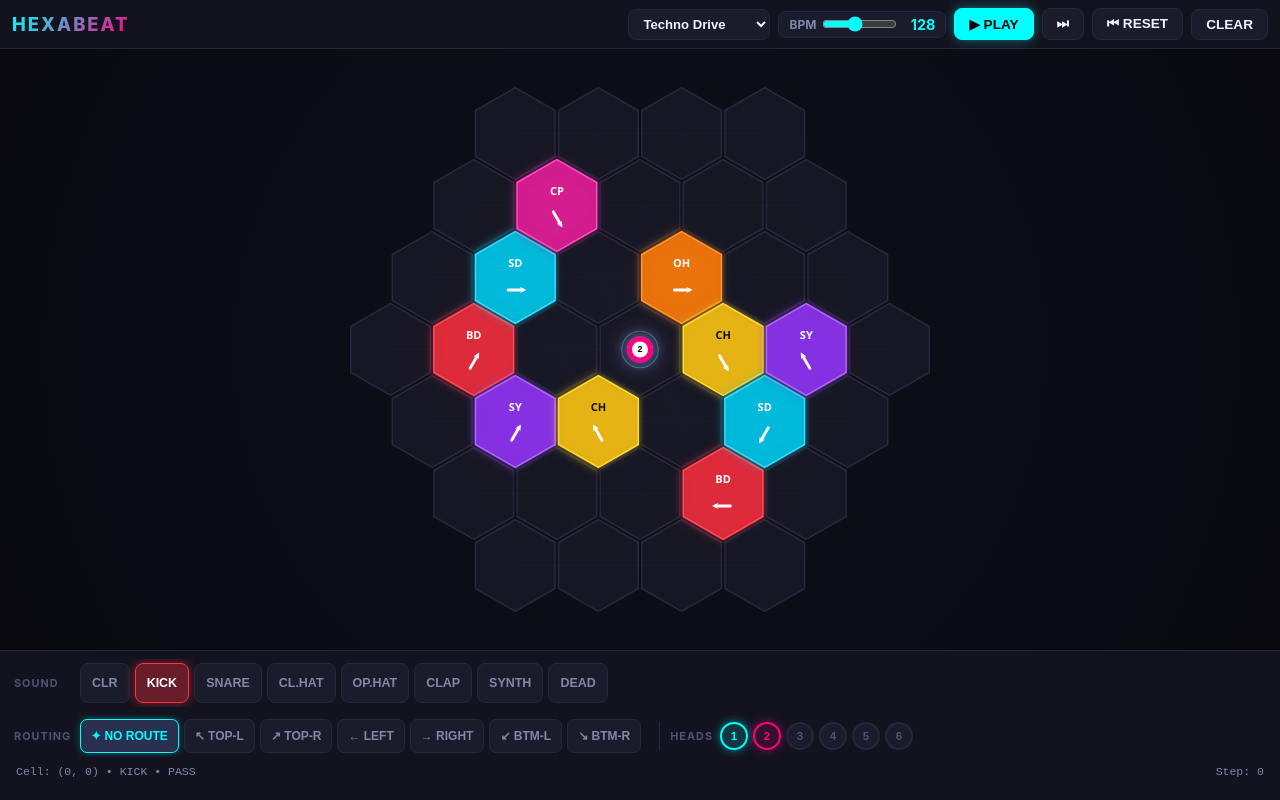
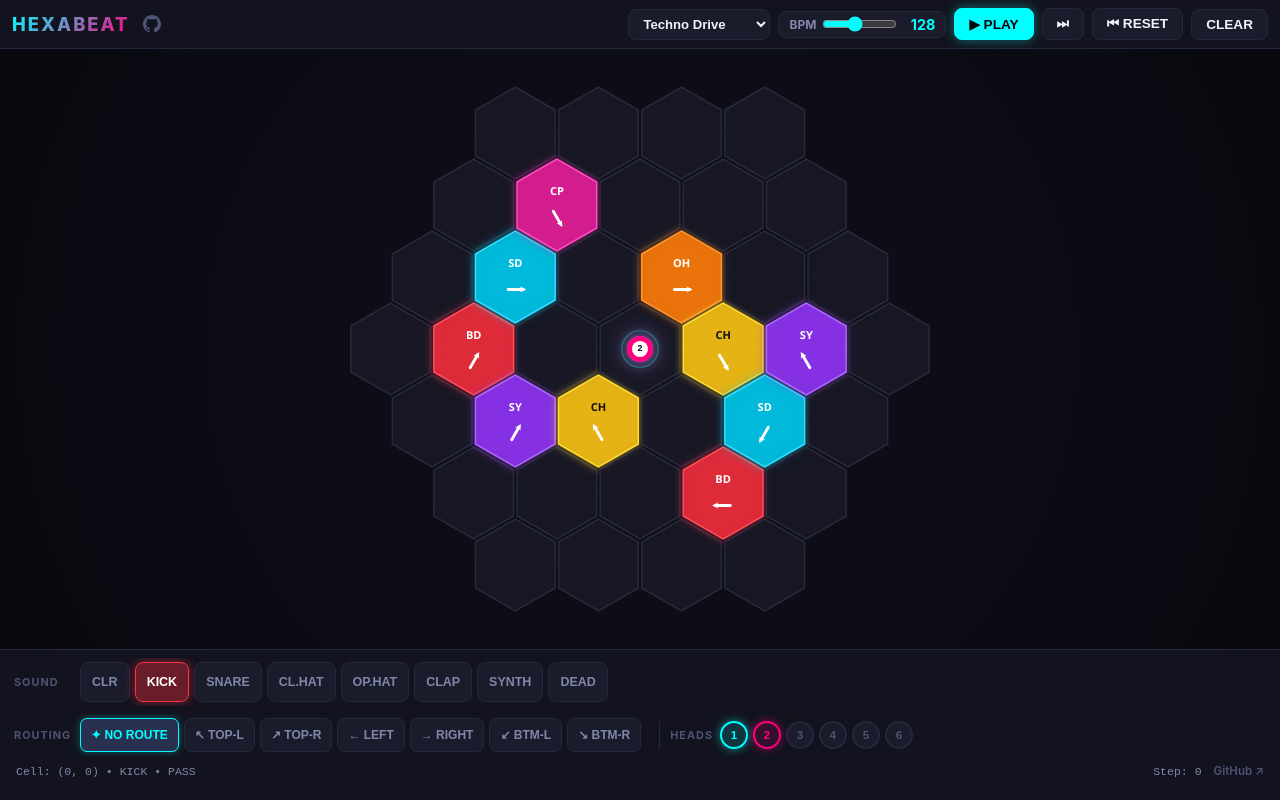
Before and after one commit to khodin/hexabeat, a website built with Vite: page index.html in a window 1280 px wide. Built offline with nearby package versions, Linux system fonts and the light colour scheme.

Commit message:
feat: add link to GitHub repository in header and status bar

```diff
--- a/index.html
+++ b/index.html
@@ -16,6 +16,11 @@
       <header class="header-bar">
         <div class="brand">
           <span class="brand-title">HexaBeat</span>
+          <a href="https://github.com/khodin/hexabeat" target="_blank" rel="noopener noreferrer" class="github-btn" title="View Source on GitHub">
+            <svg class="github-icon" viewBox="0 0 24 24" width="18" height="18" fill="currentColor">
+              <path d="M12 0C5.37 0 0 5.37 0 12c0 5.31 3.435 9.795 8.205 11.385.6.105.825-.255.825-.57 0-.285-.015-1.23-.015-2.235-3.015.555-3.795-.735-4.035-1.41-.135-.345-.72-1.41-1.23-1.695-.42-.225-1.02-.78-.015-.795.945-.015 1.62.87 1.845 1.23 1.08 1.815 2.805 1.305 3.495.99.105-.78.42-1.305.765-1.605-2.67-.3-5.46-1.335-5.46-5.925 0-1.305.465-2.385 1.23-3.225-.12-.3-.54-1.53.12-3.18 0 0 1.005-.315 3.3 1.23.96-.27 1.98-.405 3-.405s2.04.135 3 .405c2.295-1.56 3.3-1.23 3.3-1.23.66 1.65.24 2.88.12 3.18.765.84 1.23 1.905 1.23 3.225 0 4.605-2.805 5.625-5.475 5.925.435.375.81 1.095.81 2.22 0 1.605-.015 2.895-.015 3.3 0 .315.225.69.825.57A12.02 12.02 0 0024 12c0-6.63-5.37-12-12-12z"/>
+            </svg>
+          </a>
         </div>
 
         <div class="transport-controls">
@@ -126,7 +131,10 @@
         <!-- STATUS -->
         <div class="status-bar">
           <span id="selected-cell-info" class="status-chip">Cell: (0, 0) • KICK • PASS</span>
-          <span id="step-indicator" class="status-chip">Step: 0</span>
+          <div class="status-right">
+            <span id="step-indicator" class="status-chip">Step: 0</span>
+            <a href="https://github.com/khodin/hexabeat" target="_blank" rel="noopener noreferrer" class="status-link" title="Open GitHub Repository">GitHub ↗</a>
+          </div>
         </div>
       </footer>
     </div>
--- a/src/style.css
+++ b/src/style.css
@@ -370,7 +370,7 @@ html, body {
   background: rgba(255, 107, 43, 0.15);
 }
 
-/* STATUS CHIP */
+/* STATUS CHIP & LINKS */
 .status-bar {
   display: flex;
   align-items: center;
@@ -384,3 +384,38 @@ html, body {
   font-family: monospace;
   color: var(--text-muted);
 }
+
+.status-right {
+  display: flex;
+  align-items: center;
+  gap: 12px;
+}
+
+.status-link {
+  color: var(--text-dim);
+  text-decoration: none;
+  font-weight: 600;
+  transition: color 0.15s ease;
+}
+
+.status-link:hover {
+  color: #00ffff;
+  text-decoration: underline;
+}
+
+.github-btn {
+  display: inline-flex;
+  align-items: center;
+  justify-content: center;
+  color: var(--text-dim);
+  padding: 5px;
+  border-radius: 6px;
+  transition: all 0.2s ease;
+  text-decoration: none;
+}
+
+.github-btn:hover {
+  color: #00ffff;
+  background: var(--bg-surface-elevated);
+  box-shadow: 0 0 8px rgba(0, 255, 255, 0.25);
+}
```
